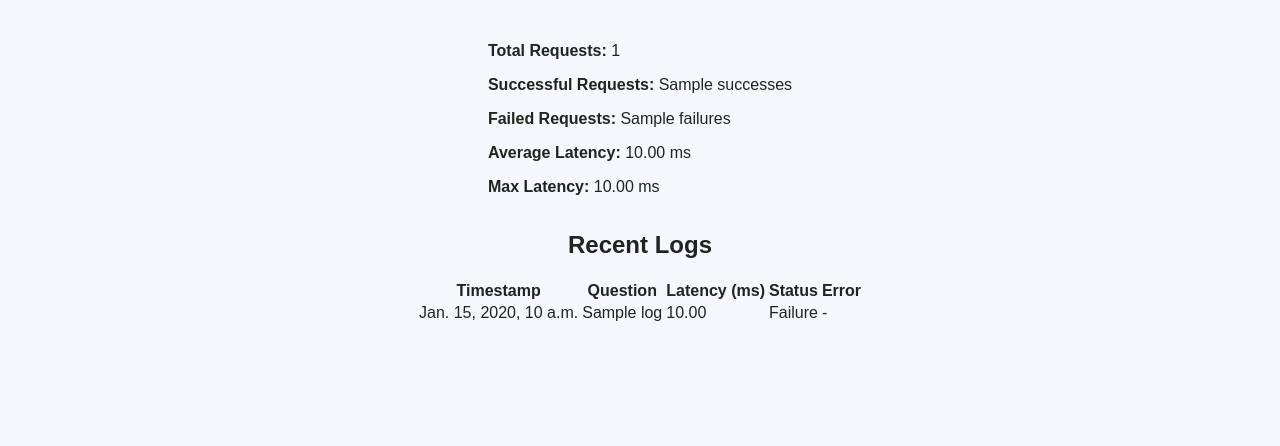
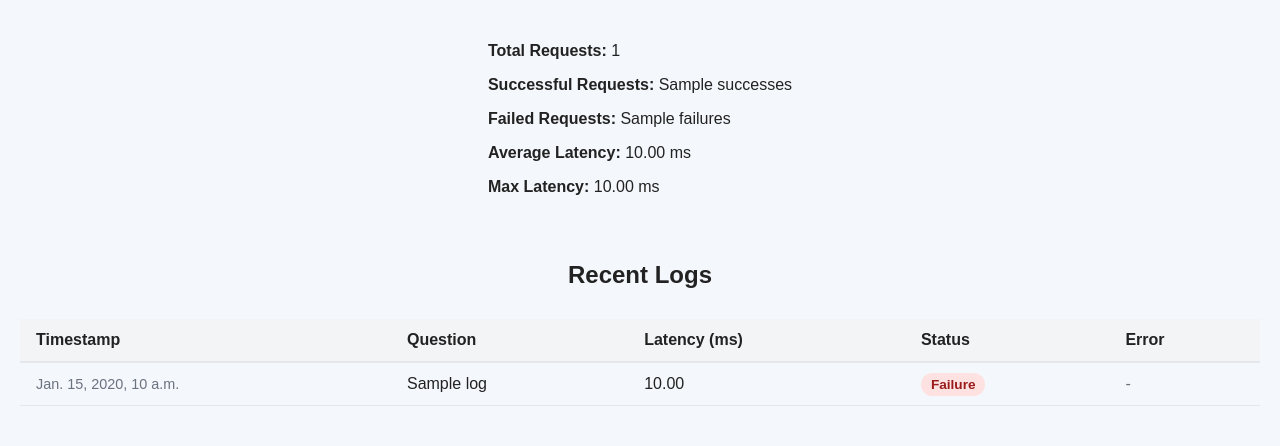
Before and after one commit to fenais/JobPrepChatbot, a Django app: template templates/admin_dashboard.html in a window 1280 px wide. Shown: the part 402-848 px from the top of the page. Before the commit the page ends 723 px from the top, so only its background shows below. Run offline with Django 5.2, Linux system fonts and the light colour scheme; the template is opened without the code that fills it: most values are stand-ins (such as "Sample title", 1, 10 or a date in 2020); some libraries are stand-ins or nearby versions.

Commit message:
Editing admin dashboard

```diff
--- a/templates/admin_dashboard.html
+++ b/templates/admin_dashboard.html
@@ -35,7 +35,8 @@
         </form>
     </div>
 </div>
-<div>
+
+<div style="margin-bottom: 30px;">
     <p><strong>Total Requests:</strong> {{ stats.total_requests }}</p>
     <p><strong>Successful Requests:</strong> {{ stats.successes }}</p>
     <p><strong>Failed Requests:</strong> {{ stats.failures }}</p>
@@ -44,34 +45,34 @@
 </div>
 
 <h2>Recent Logs</h2>
-<table>
+<table style="width: 100%; border-collapse: collapse; margin-top: 10px;">
     <thead>
-        <tr>
-            <th>Timestamp</th>
-            <th>Question</th>
-            <th>Latency (ms)</th>
-            <th>Status</th>
-            <th>Error</th>
+        <tr style="background-color: #f3f4f6;">
+            <th style="padding: 12px 16px; text-align: left; border-bottom: 2px solid #e5e7eb; font-weight: 600;">Timestamp</th>
+            <th style="padding: 12px 16px; text-align: left; border-bottom: 2px solid #e5e7eb; font-weight: 600;">Question</th>
+            <th style="padding: 12px 16px; text-align: left; border-bottom: 2px solid #e5e7eb; font-weight: 600;">Latency (ms)</th>
+            <th style="padding: 12px 16px; text-align: left; border-bottom: 2px solid #e5e7eb; font-weight: 600;">Status</th>
+            <th style="padding: 12px 16px; text-align: left; border-bottom: 2px solid #e5e7eb; font-weight: 600;">Error</th>
         </tr>
     </thead>
     <tbody>
         {% for log in recent_logs %}
-        <tr>
-            <td>{{ log.timestamp }}</td>
-            <td>{{ log.question|truncatechars:60 }}</td>
-            <td>{{ log.latency_ms|floatformat:2 }}</td>
-            <td>
+        <tr style="border-bottom: 1px solid #e5e7eb;">
+            <td style="padding: 12px 16px; color: #6b7280; font-size: 0.9rem;">{{ log.timestamp }}</td>
+            <td style="padding: 12px 16px;">{{ log.question|truncatechars:60 }}</td>
+            <td style="padding: 12px 16px;">{{ log.latency_ms|floatformat:2 }}</td>
+            <td style="padding: 12px 16px;">
                 {% if log.success %}
-                    Success
+                    <span style="color: #065f46; background-color: #d1fae5; padding: 4px 10px; border-radius: 999px; font-size: 0.85rem; font-weight: 600;">Success</span>
                 {% else %}
-                    Failure
+                    <span style="color: #991b1b; background-color: #fee2e2; padding: 4px 10px; border-radius: 999px; font-size: 0.85rem; font-weight: 600;">Failure</span>
                 {% endif %}
             </td>
-            <td>{{ log.error_message|default:"-" }}</td>
+            <td style="padding: 12px 16px; color: #6b7280;">{{ log.error_message|default:"-" }}</td>
         </tr>
         {% empty %}
         <tr>
-            <td colspan="5">No logs yet.</td>
+            <td colspan="5" style="padding: 20px 16px; text-align: center; color: #6b7280;">No logs yet.</td>
         </tr>
         {% endfor %}
     </tbody>
```
